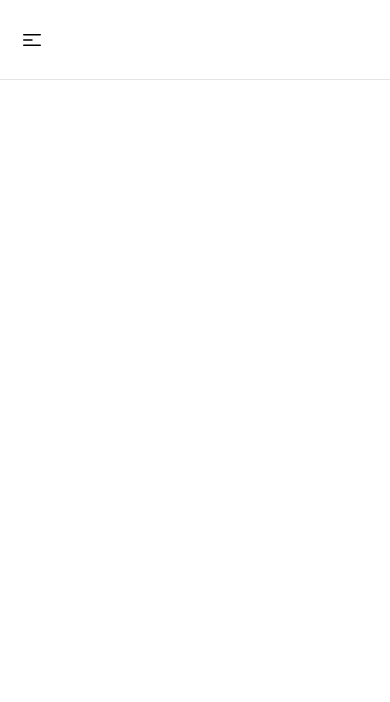
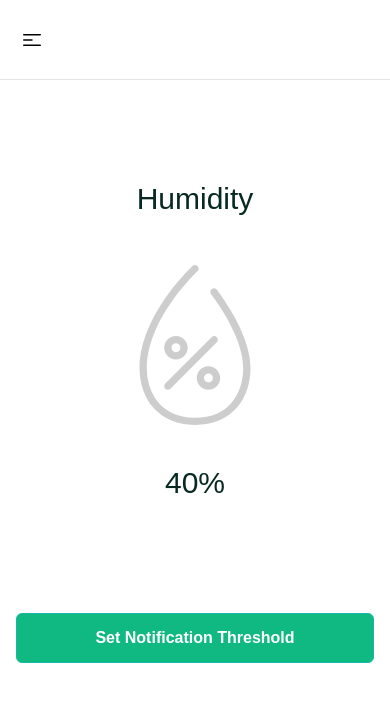
Before and after one commit to sMarekus/green-house-dashboard, a React (Create React App) app: page /humidity in a window 390 px wide. Shown: the top 702 px of the page. Built offline with nearby package versions, Linux system fonts and the light colour scheme; sample sign-in values are in the browser's storage.

Commit message:
SEP-128 Structure, Responsivity, Styling and additional responsivity on SEP 126 and SEP-127

```diff
--- a/src/pages/Heating/Heating.tsx
+++ b/src/pages/Heating/Heating.tsx
@@ -16,7 +16,7 @@ const Heating: React.FC<HeatingProps> = () => {
             <div className="flex justify-center mb-28 font-pt_sans_arrow text-secondary text-3xl md:text-3xl xl:text-4xl 2xl:text-5xl">
                 <p>25 °C</p>
             </div>
-            <div className="w-80">
+            <div className="w-full md:w-80 px-4 md:px-0">
                 <ThresholdButton label="Set Notification Threshold" />
             </div>
         </div>
--- a/src/pages/Humidity/Humidity.tsx
+++ b/src/pages/Humidity/Humidity.tsx
@@ -1,4 +1,6 @@
 import React from 'react';
+import HumidityIcon from '../../components/Icons/Humidity';
+import ThresholdButton from '../../components/ThresholdButton';
 
 interface HumidityProps {
 
@@ -6,7 +8,18 @@ interface HumidityProps {
 
 const Humidity: React.FC<HumidityProps> = () => {
     return (
-        <div>Humidity</div>
+        <div className="flex flex-col items-center justify-center h-screen">
+        <h1 className='font-pt_sans_arrow text-secondary text-3xl md:text-3xl xl:text-4xl 2xl:text-5xl mb-12'>Humidity</h1>
+        <div className="mb-10">
+            <HumidityIcon className="w-40 h-40" color='#BBBB' />
+        </div>
+        <div className="flex justify-center mb-28 font-pt_sans_arrow text-secondary text-3xl md:text-3xl xl:text-4xl 2xl:text-5xl">
+            <p>40%</p>
+        </div>
+        <div className="w-full md:w-80 px-4 md:px-0">
+            <ThresholdButton label="Set Notification Threshold" />
+        </div>
+    </div>
     );
 };
 
--- a/src/pages/Lighting/Lighting.tsx
+++ b/src/pages/Lighting/Lighting.tsx
@@ -14,7 +14,7 @@ const Lighting: React.FC = () => {
                 <p className='mx-6 my-6'>584568</p>
                 <button className="bg-none">-</button>
             </div>
-            <div className="w-80">
+            <div className="w-full md:w-80 px-4 md:px-0">
                 <ThresholdButton label="Set Notification Threshold" />
             </div>
         </div>
```
